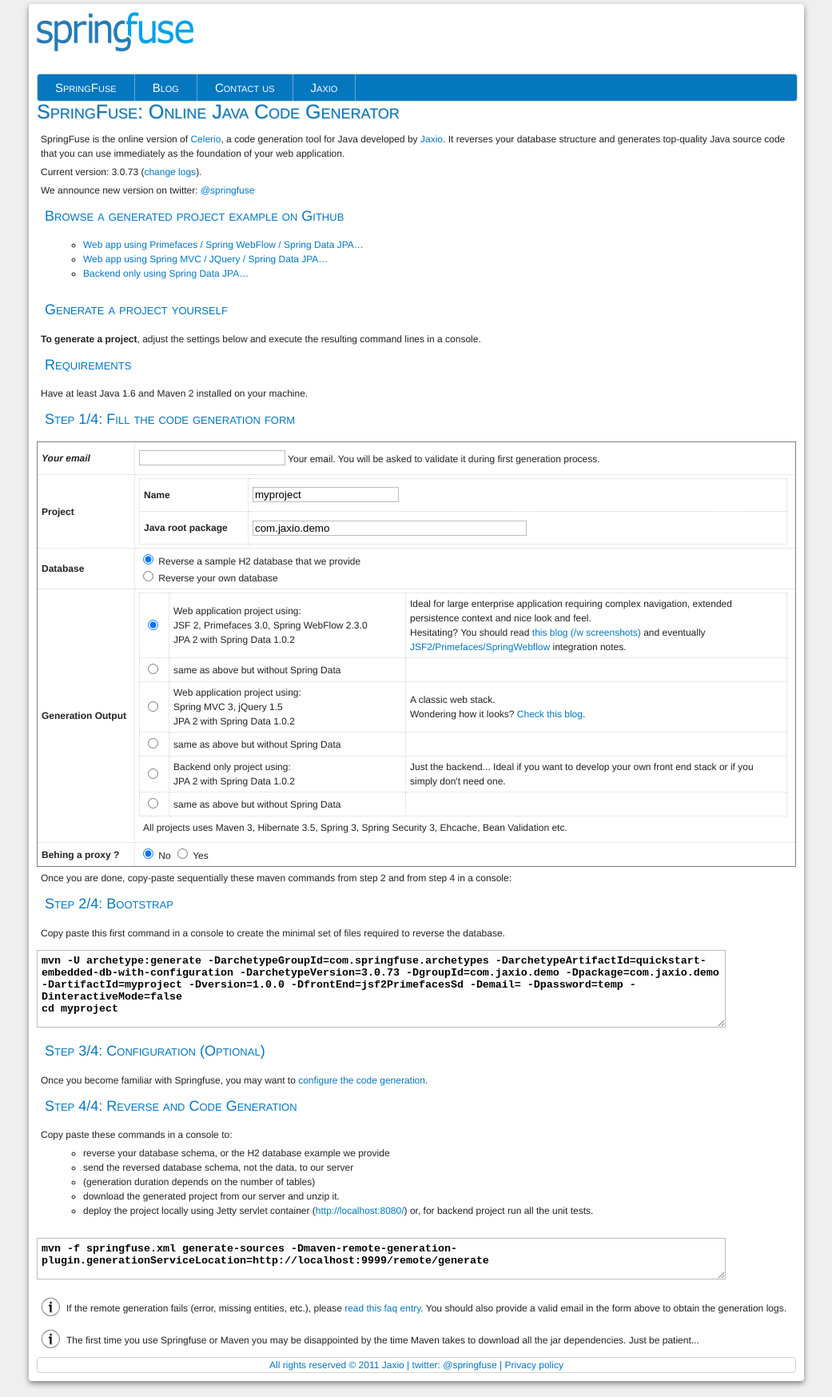
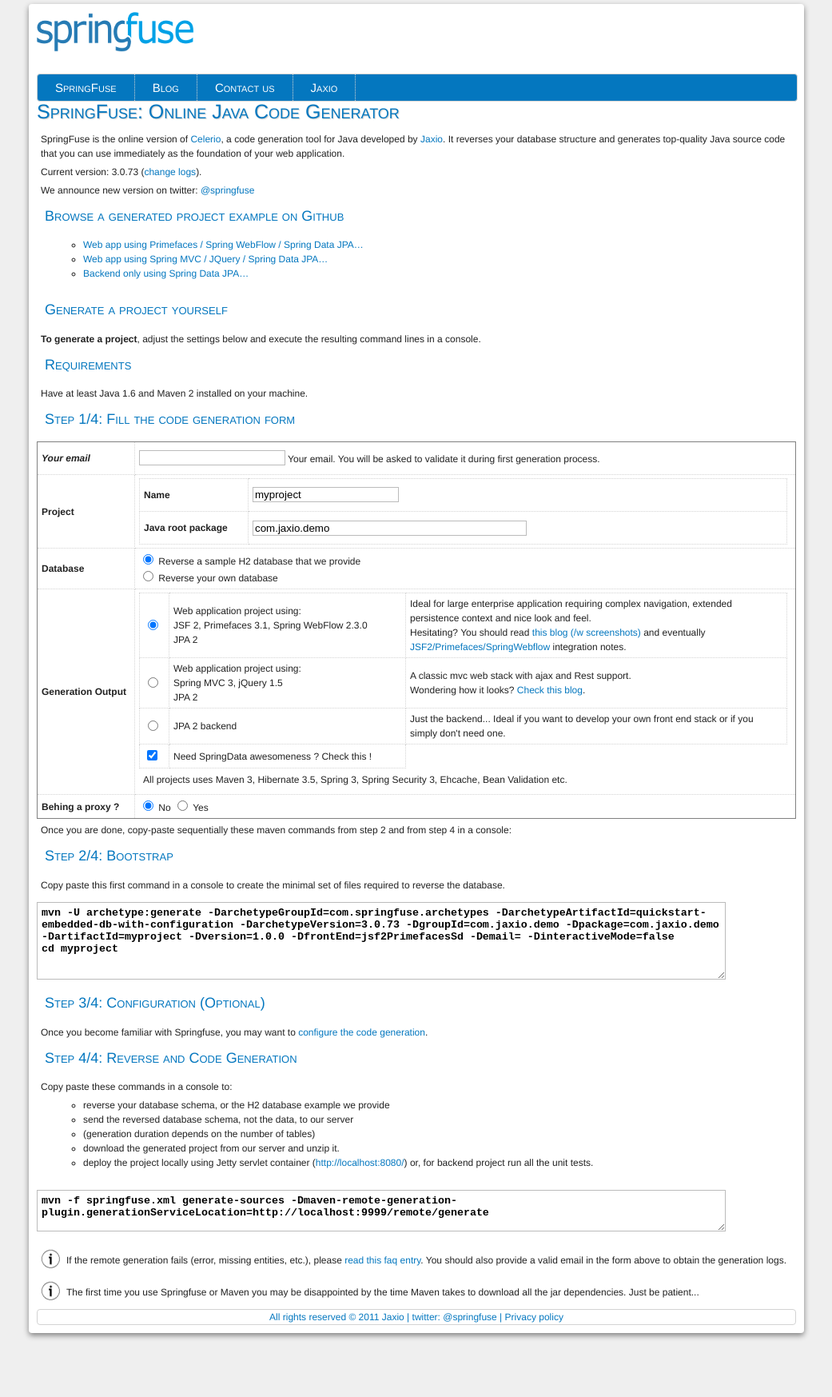
Before and after one commit to springfuse/springfuse.github.com, a Jekyll site: the page built from index.md, in a window 1280 px wide. Shown: the whole page at 80% size, without its empty margins (119-1160 px from the left). Built offline with Jekyll 4.4.1, drawn with Linux system fonts in a browser that asks for light colours; Markdown is read by kramdown in place of the engine named in the settings; comment, search, counter and statistics services are not loaded; after the commit the page ends 1687 px from its top, so only the background shows below that.

Commit message:
simplify homepage

```diff
--- a/index.md
+++ b/index.md
@@ -188,33 +188,23 @@ input.error {
 			<th>Generation&nbsp;Output</th>
 			<td>
 				<table>
-					<tr><td><input type="radio" name="frontEnd" id="jsf2PrimefacesSd" value="jsf2PrimefacesSd" class="updateCommand" checked="checked"></td>
-						<td width="280">Web application project using: <br/>JSF 2, Primefaces 3.0, Spring WebFlow 2.3.0<br/>JPA 2 with Spring Data 1.0.2</td>
+					<tr><td><input type="radio" name="frontEnd" id="jsf2Primefaces" value="jsf2Primefaces" class="updateCommand" checked="checked"></td>
+						<td width="280">Web application project using: <br/>JSF 2, Primefaces 3.1, Spring WebFlow 2.3.0<br/>JPA 2</td>
 						<td>Ideal for large enterprise application requiring complex navigation,
 							extended persistence context and nice look and feel.<br/>
-
 							Hesitating? You should read <a href="/2011/01/04/springfuse-generates-primefaces-with-spring-webflow-frontend.html" target="_new">this blog (/w screenshots)</a>
 							and eventually <a href="/jsf2-primefaces-spring-webflow-integration-tutorial.html" target="_new">JSF2/Primefaces/SpringWebflow</a> integration notes.
 							</td></tr>
-					<tr><td><input type="radio" name="frontEnd" id="jsf2Primefaces" value="jsf2Primefaces" class="updateCommand"></td>
-						<td width="280">same as above but without Spring Data</td>
-						<td></td></tr>
-
-					<tr><td><input type="radio" name="frontEnd" id="springMvcSd" value="springMvcSd" class="updateCommand"></td>
-						<td>Web application project using: <br/>Spring MVC 3, jQuery 1.5<br/>JPA 2 with Spring Data 1.0.2</td>
-						<td>A classic web stack.<br/>
+					<tr><td><input type="radio" name="frontEnd" id="springMvc" value="springMvc" class="updateCommand"></td>
+						<td>Web application project using: <br/>Spring MVC 3, jQuery 1.5<br/>JPA 2</td>
+						<td>A classic mvc web stack with ajax and Rest support.<br/>
 						Wondering how it looks? <a href="/2011/05/04/generate-spring-mvc3-jquery-jpa2-crud-applications.html" target="_new">Check this blog</a>.
 						</td></tr>
-					<tr><td><input type="radio" name="frontEnd" id="springMvc" value="springMvc" class="updateCommand"></td>
-						<td width="280">same as above but without Spring Data</td>
-						<td></td></tr>
-
-					<tr><td><input type="radio" name="frontEnd" id="backendOnlySd" value="backendOnlySd" class="updateCommand"></td>
-						<td>Backend only project using: <br/>JPA 2 with Spring Data 1.0.2</td>
+					<tr><td><input type="radio" name="frontEnd" id="backendOnly" value="backendOnly" class="updateCommand"></td>
+						<td>JPA 2 backend</td>
 						<td>Just the backend... Ideal if you want to develop your own front end stack or if you simply don't need one.</td></tr>
-					<tr><td><input type="radio" name="frontEnd" id="backendOnly" value="backendOnly" class="updateCommand"></td>
-						<td width="280">same as above but without Spring Data</td>
-						<td></td></tr>
+					<tr><td><input type="checkbox" name="springData" id="springData" checked="true" class="updateCommand"></td>
+						<td>Need SpringData awesomeness ? Check this !</td></tr>
 				</table>
 				<p>All projects uses Maven 3, Hibernate 3.5, Spring 3, Spring Security 3, Ehcache, Bean Validation etc.</p>
 			</td>
@@ -359,9 +349,14 @@ input.error {
 		var groupId = $("#groupId").val();
 		var artifactId = $("#artifactId").val();
 		var email= $("#email").val();
+		var springData = $("input[name=springData]:checked").val();
 		var frontEnd = $("input[name=frontEnd]:checked").val();
 		var archetypeArtifactId = $("input[name=archetypeArtifactId]:checked").val();
 		var proxyEnable = $("input[name=proxyEnable]:checked").val();
+
+		if (springData) {
+			frontEnd = frontEnd + "Sd";
+		}
 
 		$("#groupId").toggleClass("error", !groupId.match(/^([a-zA-Z]+){1}(\.[a-zA-Z0-9_]+)*$/));
 		$("#artifactId").toggleClass("error", !artifactId.match(/^[a-zA-Z0-9]+$/));
```
Also changed, not shown: other parts of index.md (+0 -1 lines).
